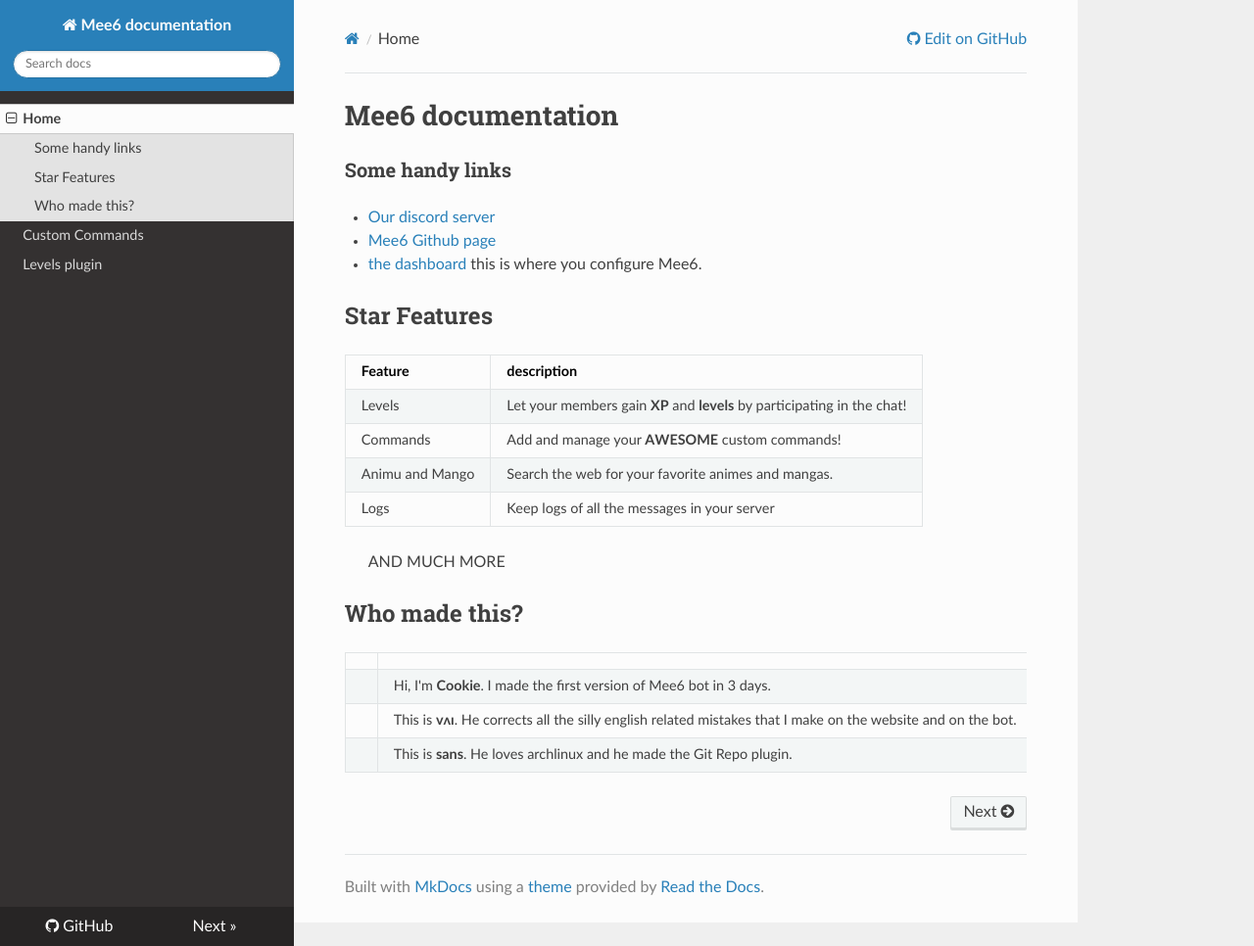
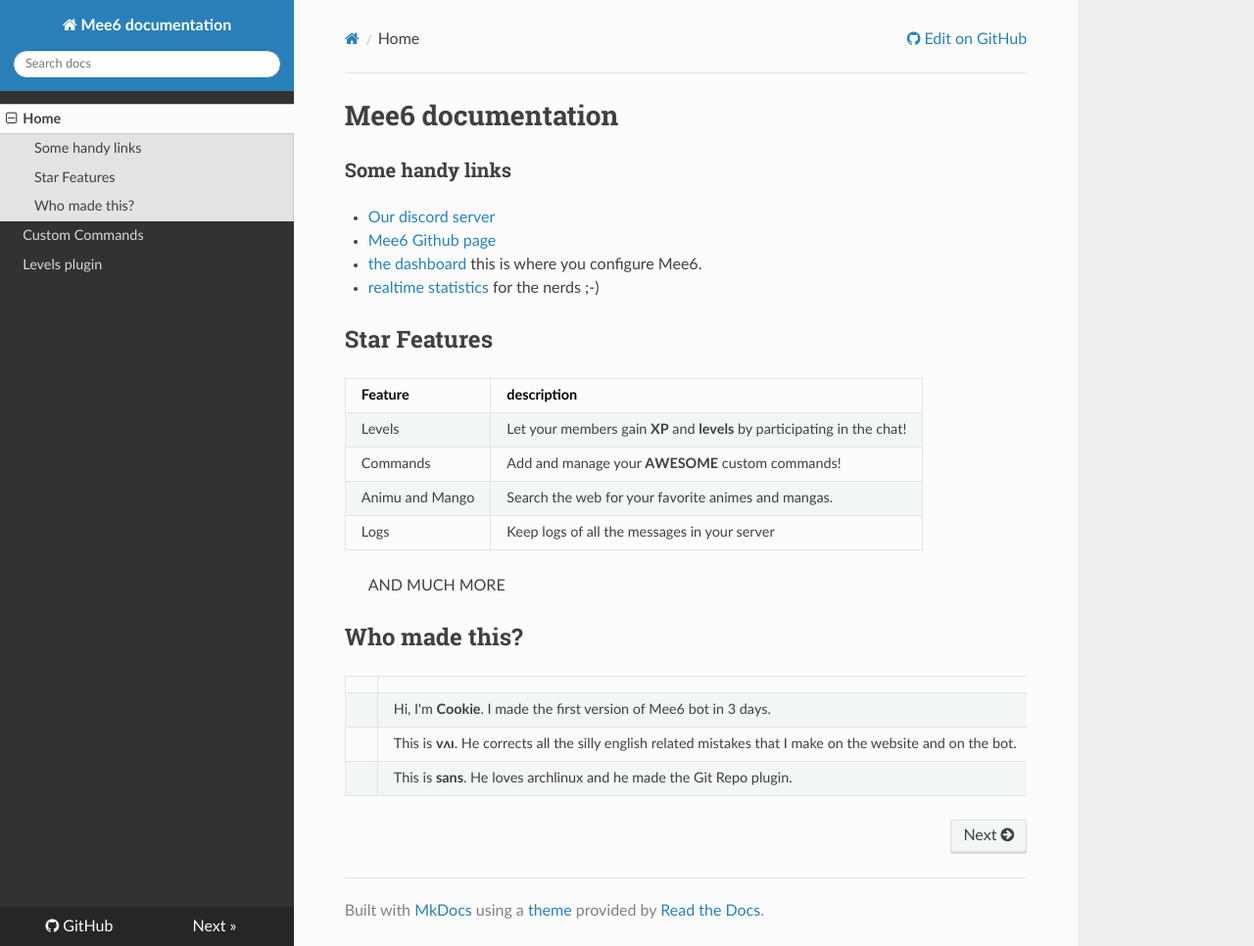
Before and after one commit to Mee6/Mee6-documentation, an MkDocs documentation site: the page built from docs/index.md, in a window 1280 px wide and 966 px high. Shown: the whole window at 98% size. Built offline with MkDocs 1.6.1, drawn with Linux system fonts in a browser that asks for light colours; nearby versions of some CDN libraries; old or Windows-style settings are respelled for this version of MkDocs.

Commit message:
Update index.md

```diff
--- a/docs/index.md
+++ b/docs/index.md
@@ -5,6 +5,7 @@
 * [Our discord server](https://discord.gg/0tOgeGSG9kVbtw7u)
 * [Mee6 Github page](https://github.com/cookkkie/mee6)
 * [the dashboard](http://mee6.xyz/servers) this is where you configure Mee6.
+* [realtime statistics](http://stats.mee6.xyz) for the nerds ;-)
 
 ##Star Features
 
```
